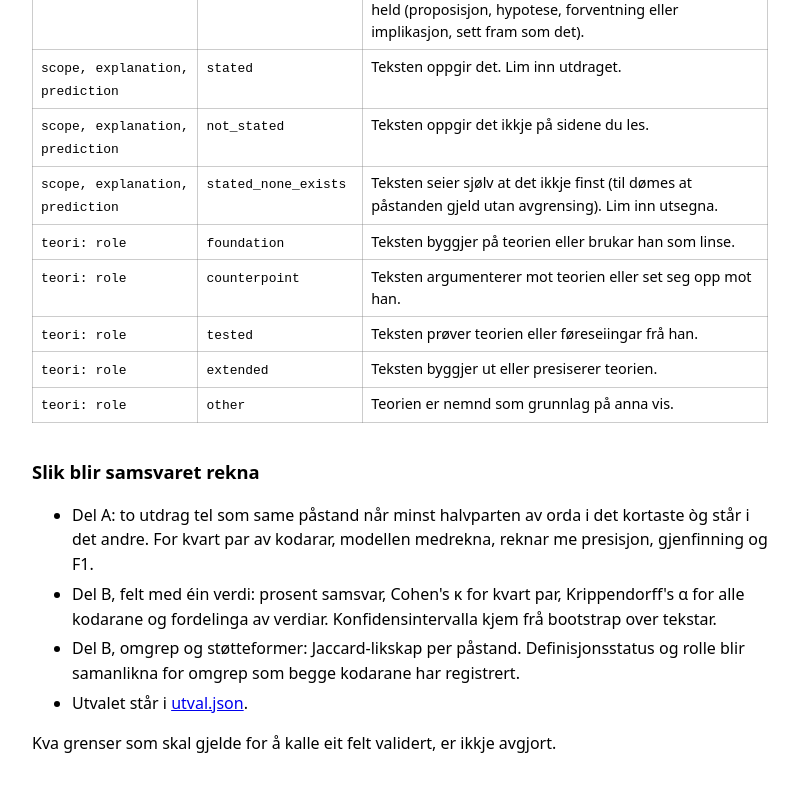
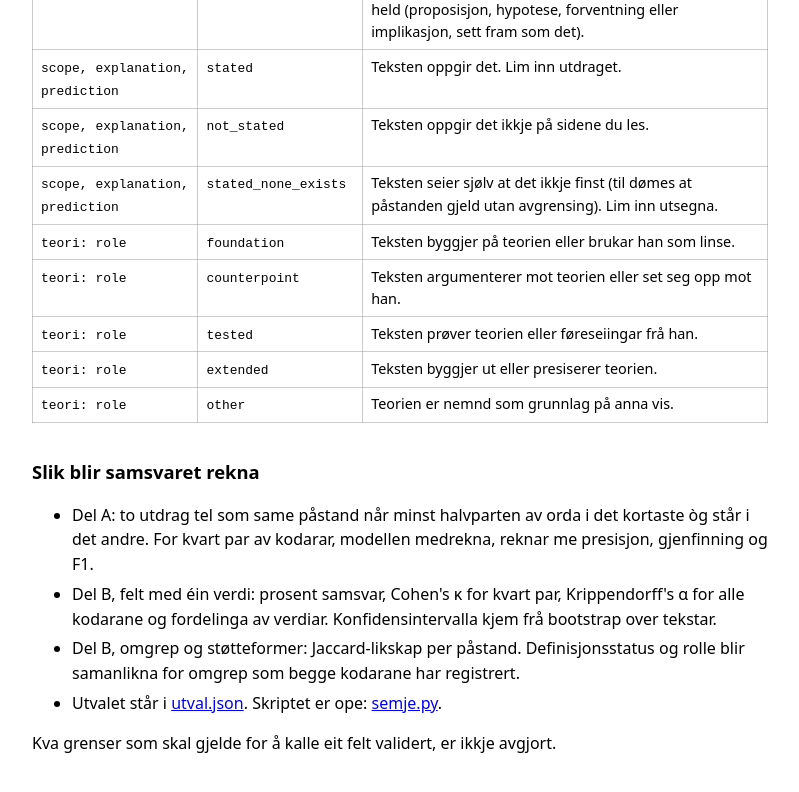
Before and after one commit to lukketsvane/designteori, a plain HTML site: page docs/validering/index.html in a window 1280 px wide. Shown: the part 5550-6342 px from the top of the page, without its empty margins (240-1039 px from the left). Drawn offline with Linux system fonts and the light colour scheme.

Commit message:
Teorielement: agreement script for the human validation
semje.py computes per-field agreement between the coders and the model:
percent agreement, Cohen's kappa per pair, Krippendorff's alpha, Jaccard
for concepts and support forms, and F1 for part A, with bootstrap
intervals over texts. --sjolvtest checks it on synthetic coders.

Co-Authored-By: Claude Fable 5.2 <noreply@anthropic.com>

```diff
--- a/docs/validering/index.html
+++ b/docs/validering/index.html
@@ -87,7 +87,7 @@ li{margin:.3rem 0}
 <li>Del A: to utdrag tel som same påstand når minst halvparten av orda i det kortaste òg står i det andre. For kvart par av kodarar, modellen medrekna, reknar me presisjon, gjenfinning og F1.</li>
 <li>Del B, felt med éin verdi: prosent samsvar, Cohen's κ for kvart par, Krippendorff's α for alle kodarane og fordelinga av verdiar. Konfidensintervalla kjem frå bootstrap over tekstar.</li>
 <li>Del B, omgrep og støtteformer: Jaccard-likskap per påstand. Definisjonsstatus og rolle blir samanlikna for omgrep som begge kodarane har registrert.</li>
-<li>Utvalet står i <a href="utval.json">utval.json</a>.</li>
+<li>Utvalet står i <a href="utval.json">utval.json</a>. Skriptet er ope: <a href="semje.py">semje.py</a>.</li>
 </ul>
 <p>Kva grenser som skal gjelde for å kalle eit felt validert, er ikkje avgjort.</p>
 </body></html>
```
Also changed, not shown: 3 other files.
